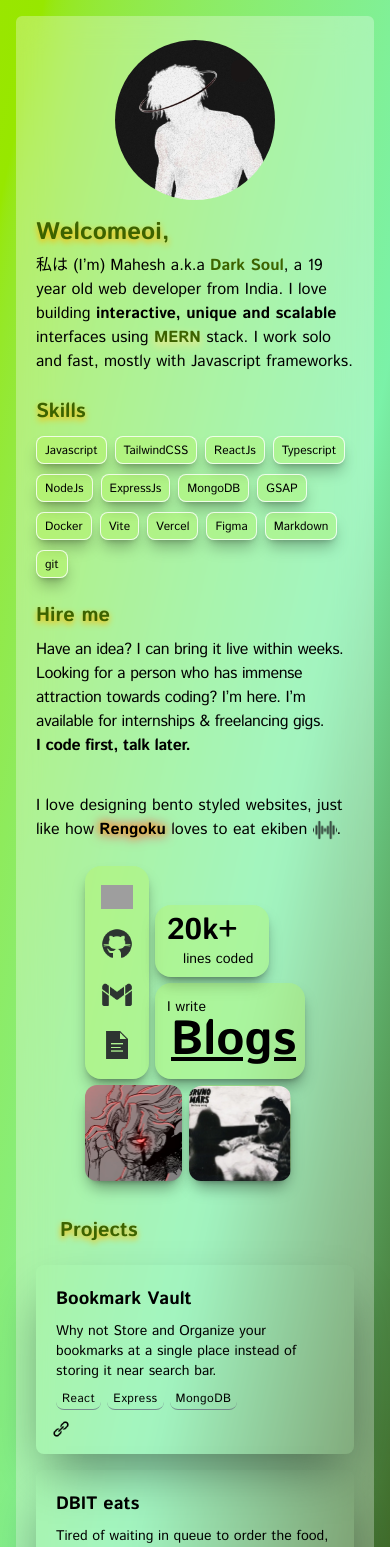
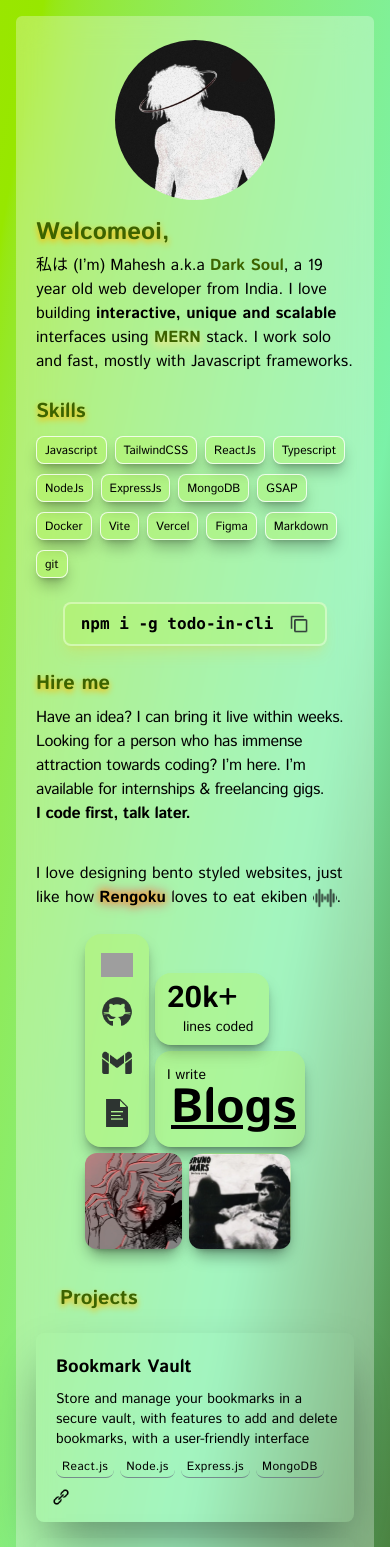
Before and after one commit to DarkkkSoul/portfolio2, a React (Vite) app: page / in a window 390 px wide. Shown: the top 1547 px of the page. Built offline with nearby package versions, Linux system fonts and the light colour scheme; grey boxes are pictures that could not be loaded.

Commit message:
added todo cli project info, also added it's section

```diff
--- a/src/App.jsx
+++ b/src/App.jsx
@@ -10,17 +10,15 @@
 
 function App() {
 
-   useGSAP(() => {
+   // useGSAP(() => {
 
-      gsap.from('.gsap-animate', {
-         yPercent: 50,
-         opacity: 0,
-         duration: 0.8,
-         stagger: 0.05,
-      })
-
-
-   }, []);
+   //    gsap.from('.gsap-animate', {
+   //       yPercent: 50,
+   //       opacity: 0,
+   //       duration: 0.8,
+   //       stagger: 0.05,
+   //    })
+   // }, []);
 
    const { isOpen } = useModal();
    return (
@@ -55,8 +53,22 @@
                   <Skills />
                </div>
 
+               {/* Todo npm */}
+               <div className="flex items-center gap-x-4 sm:mt-8 gap-3 bg-lime-300/30 text-black font-mono px-4 py-2 rounded-lg shadow-lg/27 shadow-amber-400/60 border-2 border-white/40  cursor-text select-all">
+                  <code className='font-semibold'>npm i -g todo-in-cli</code>
+                  <img
+                     src="/copy.png"
+                     className="w-5 cursor-pointer hover:scale-110 active:scale-95 transition-transform"
+                     onClick={() => {
+                        navigator.clipboard.writeText('npm i -g todo-in-cli');
+                     }}
+                     alt="Copy command"
+                  />
+               </div>
+
+
                {/* Hire me */}
-               <div className='max-w-2xl flex flex-col text-istok-400 sm:gap-y-0.5 gap-y-1 sm:mt-3 gsap-animate'>
+               <div className='max-w-2xl flex flex-col text-istok-400 sm:gap-y-0.5 gap-y-1 sm:mt-2 gsap-animate'>
                   <div className='sm:text-2xl text-xl text-lime-800 font-extrabold drop-shadow-md drop-shadow-amber-400 mb-1 sm:mb-0'>Hire me</div>
                   <div className='text-md sm:text-lg tracking-tight'>
                      <div>Have an idea? I can bring it live within weeks. Looking for a person who has immense attraction towards coding? I’m here. I’m available for internships & freelancing gigs.</div>
--- a/src/Arrays/projects.js
+++ b/src/Arrays/projects.js
@@ -3,8 +3,8 @@
     {
         pid: 1,
         title: 'Bookmark Vault',
-        description: 'Why not Store and Organize your bookmarks at a single place instead of storing it near search bar.',
-        tech: ['React', 'Express', 'MongoDB'],
+        description: 'Store and manage your bookmarks in a secure vault, with features to add and delete bookmarks, with a user-friendly interface',
+        tech: ['React.js', 'Node.js', 'Express.js', 'MongoDB'],
         demo: '',
         link: 'https://bookmark-vault.vercel.app/',
     },
@@ -12,9 +12,17 @@
         pid: 2,
         title: 'DBIT eats',
         description: 'Tired of waiting in queue to order the food, so built a food ordering app, where students can place order (college specific), and collect the food when it\'s ready.',
-        tech: ['React', 'Express', 'MongoDB'],
+        tech: ['React.js', 'Node.js', 'Express.js', 'MongoDB'],
         demo: '',
         link: ''
     },
+    {
+        pid: 3,
+        title: 'Todo CLI',
+        description: 'Built a simple, terminal-based to-do tracking tool in TypeScript, using interactive prompts for task management actions, with an auto-deletion mechanism after 24 hours to reduce long-term task backlog.',
+        tech: ['TypeScript', 'npm'],
+        demo: '',
+        link: 'https://todo-cli.vercel.app/',
+    },
 ]
 export default projects;
```
Also changed, not shown: public/copy.png (added).
